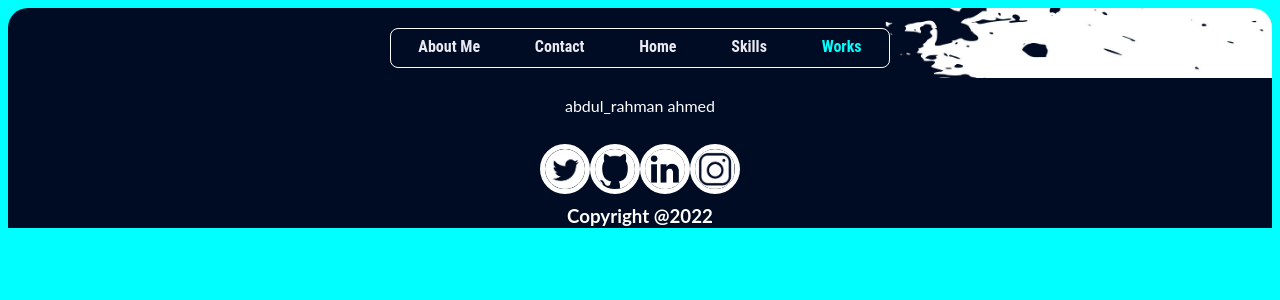
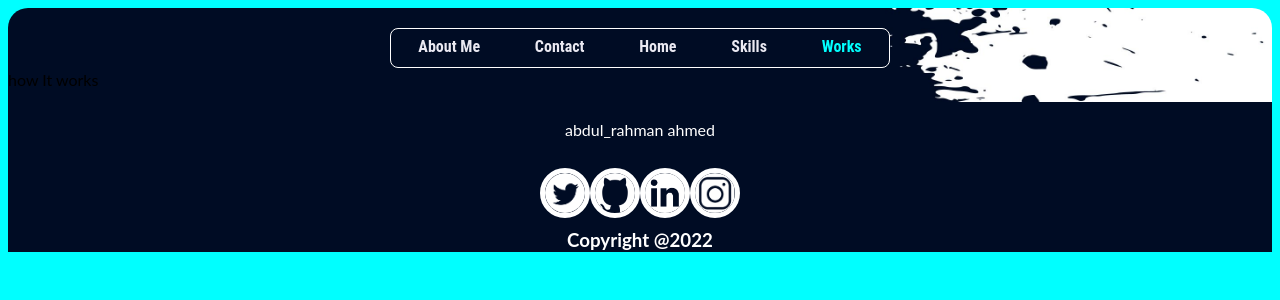
Before and after one commit to Rahman-Abdul/my-portfolio, a Next.js app: page /works in a window 1280 px wide. Shown: the top 300 px of the page. Built offline with nearby package versions, Linux system fonts and the light colour scheme.

Commit message:
update on work page

```diff
--- a/pages/works.tsx
+++ b/pages/works.tsx
@@ -5,7 +5,7 @@ import React from 'react';
 const Works: any = () => {
   return(
 <main>
-
+    <>how It works</>
 </main>
   )
 }
```
